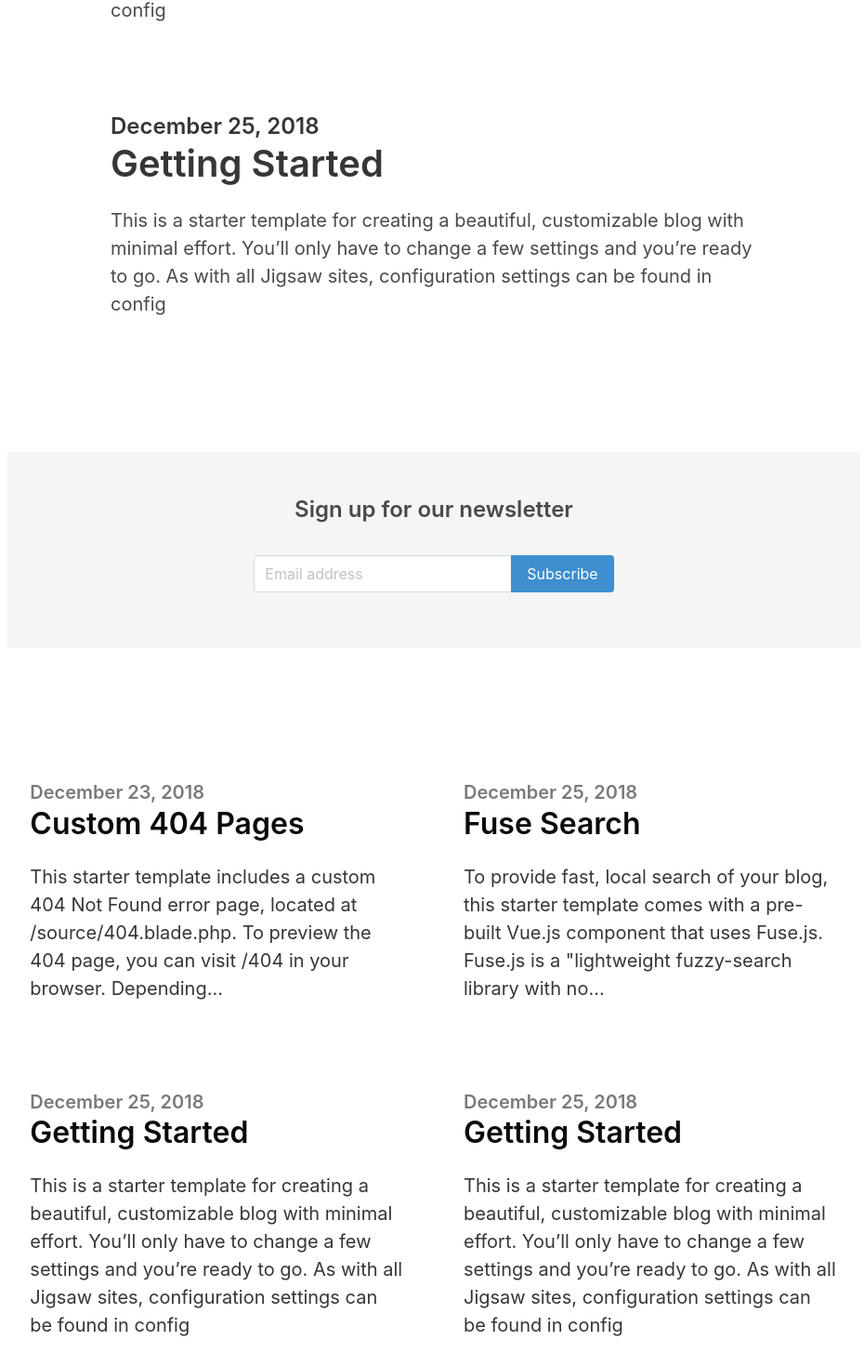
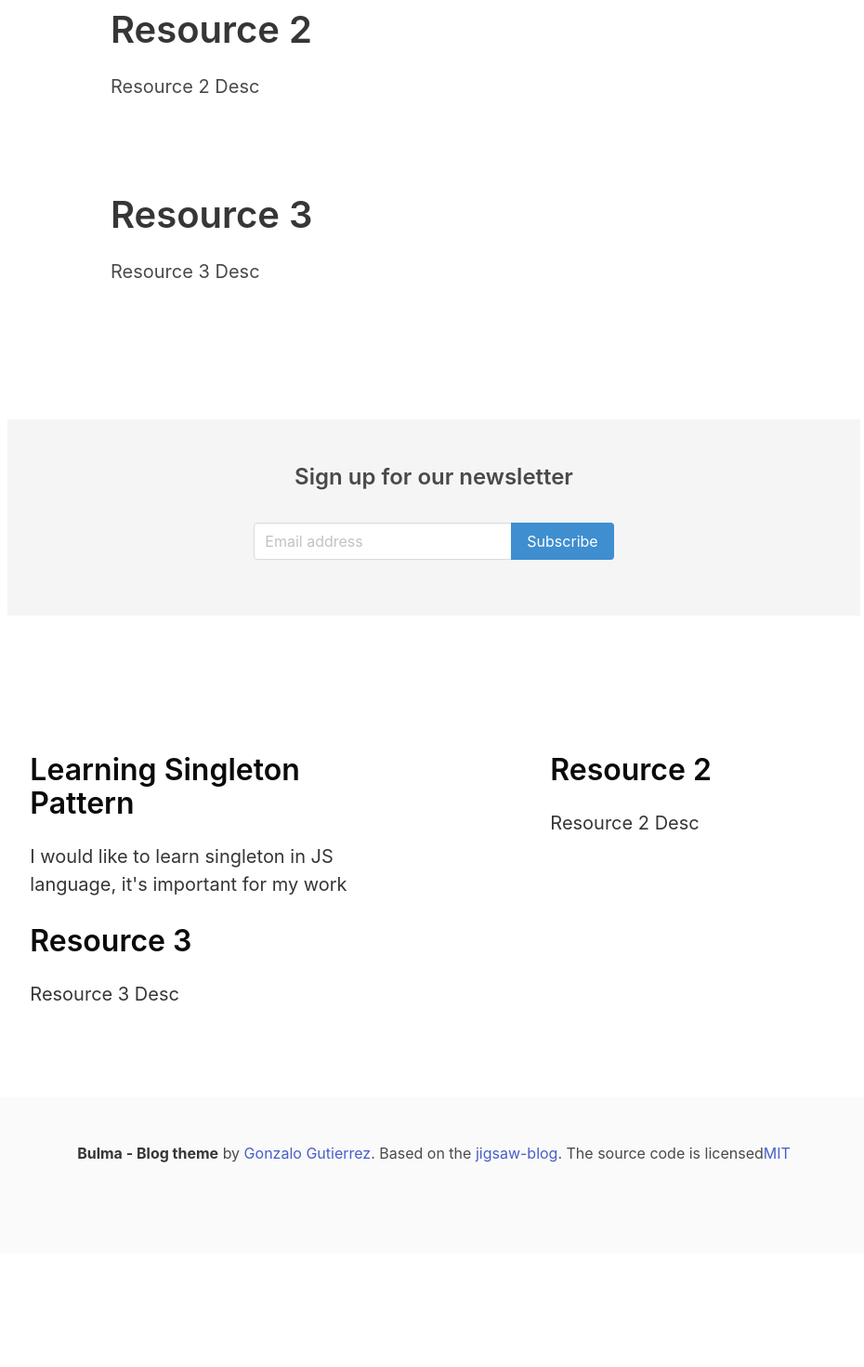
Before and after one commit to alexsumoski/nextjs-resource-management, a Next.js app: page / in a window 1280 px wide. Shown: the part 346-1816 px from the top of the page at 93% size, without its empty margins (173-1103 px from the left). After the commit the page ends 1694 px from the top, so only its background shows below. Built offline with nearby package versions, Linux system fonts and the light colour scheme.

Commit message:
layout section  finish

```diff
--- /dev/null
+++ b/api/data.js
@@ -0,0 +1,32 @@
+export const resources = [
+    {
+      id: "1",
+      title: "Learning Singleton Pattern",
+      description: "I would like to learn singleton in JS language, it's important for my work",
+      link: "https://link.com",
+      image: "https://image.com",
+      priority: 3,
+      timeToFinish: 120,
+      active: true
+    },
+    {
+      id: "2",
+      title: "Resource 2",
+      description: "Resource 2 Desc",
+      link: "https://link.com",
+      image: "https://image.com",
+      priority: 2,
+      timeToFinish: 60,
+      active: false
+    },
+    {
+      id: "3",
+      title: "Resource 3",
+      description: "Resource 3 Desc",
+      link: "https://link.com",
+      image: "https://image.com",
+      priority: 1,
+      timeToFinish: 30,
+      active: false
+    }
+  ]
--- /dev/null
+++ b/components/Layout.js
@@ -0,0 +1,9 @@
+import Navbar from "components/Navbar";
+
+const Layout = ({children}) =>
+  <>
+    <Navbar />
+    { children }
+  </>
+
+export default Layout;
--- a/components/ResourceHighlight.js
+++ b/components/ResourceHighlight.js
@@ -1,40 +1,26 @@
-const ResourceHighlight = () => {
-
+const ResourceHighlight = ({resources}) => {
     return (
       <section className="hero ">
         <div className="hero-body">
           <div className="container">
-            <section className="section">
+            {
+                resources.map(resource => {
+                    return (
+                        <section key={resource.id} className="section">
                             <div className="columns">
                                 <div className="column is-8 is-offset-2">
                                     <div className="content is-medium">
-                    <h2 className="subtitle is-4">December 25, 2018</h2>
-                    <h1 className="title">Getting Started</h1>
-                    <p>This is a starter template for creating a beautiful, customizable blog with minimal
-                      effort. You’ll only have to change a few settings and you’re ready to go. As with all Jigsaw sites,
-                      configuration settings can be found in config</p>
+                                        <h2 className="subtitle is-4">{resource.createdAt}</h2>
+                                        <h1 className="title">{resource.title}</h1>
+                                        <p>{resource.description}</p>
                                     </div>
                                 </div>
                             </div>
                         </section>
-
+                    )
+                })
+            }
             <div className="is-divider"></div>
-
-            <section className="section">
-              <div className="columns">
-                <div className="column is-8 is-offset-2">
-                  <div className="content is-medium">
-                    <h2 className="subtitle is-4">December 25, 2018</h2>
-                    <h1 className="title">Getting Started</h1>
-                    <p>This is a starter template for creating a beautiful, customizable blog with minimal
-                      effort. You’ll only have to change a few settings and you’re ready to go. As with all Jigsaw sites,
-                      configuration settings can be found in config</p>
-                  </div>
-                </div>
-              </div>
-            </section>
-
-
           </div>
         </div>
       </section>
--- a/components/ResourceList.js
+++ b/components/ResourceList.js
@@ -1,61 +1,25 @@
-const ResourceList = () => {
+const ResourceList = ({resources}) => {
+
+    const renderResources = () =>
+      resources.map(resource =>
+        <div key={resource.id} className="column is-5 is-offset-1 ">
+          <div className="content is-medium">
+            <h2 className="subtitle is-5 has-text-grey">{resource.createdAt}</h2>
+            <h1 className="title has-text-black is-3">{resource.title}</h1>
+            <p className="has-text-dark">{resource.description}</p>
+          </div>
+        </div>
+      )
 
     return (
       <section className="hero ">
         <div className="hero-body">
           <div className="container">
-
             <section className="section">
-              <div className="columns is-variable is-8">
-                <div className="column is-5 is-offset-1 ">
-                  <div className="content is-medium">
-                    <h2 className="subtitle is-5 has-text-grey">December 23, 2018</h2>
-                    <h1 className="title has-text-black is-3">Custom 404 Pages</h1>
-                    <p className="has-text-dark">This starter template includes a custom 404 Not Found error page, located at
-                      /source/404.blade.php.
-                      To preview the 404 page, you can visit /404 in your browser. Depending...</p>
-                  </div>
-                </div>
-                <div className="column is-5">
-                  <div className="content is-medium">
-                    <h2 className="subtitle is-5 has-text-grey">December 25, 2018</h2>
-                    <h1 className="title has-text-black is-3">Fuse Search</h1>
-                    <p className="has-text-dark">To provide fast, local search of your blog, this starter template comes with a
-                      pre-built Vue.js
-                      component that uses Fuse.js. Fuse.js is a "lightweight fuzzy-search library with no...</p>
-                  </div>
-                </div>
+              <div className="columns is-multiline is-variable is-8">
+                { renderResources() }
               </div>
             </section>
-
-            <div className="is-divider"></div>
-
-            <section className="section">
-              <div className="columns is-variable is-8">
-                <div className="column is-5 is-offset-1">
-                  <div className="content is-medium">
-                    <h2 className="subtitle is-5 has-text-grey">December 25, 2018</h2>
-                    <h1 className="title has-text-black is-3">Getting Started</h1>
-                    <p className="has-text-dark">This is a starter template for creating a beautiful, customizable blog with
-                      minimal
-                      effort. You’ll only have to change a few settings and you’re ready to go. As with all Jigsaw sites,
-                      configuration settings can be found in config</p>
-                  </div>
-                </div>
-                <div className="column is-5">
-                  <div className="content is-medium">
-                    <h2 className="subtitle is-5 has-text-grey">December 25, 2018</h2>
-                    <h1 className="title has-text-black is-3">Getting Started</h1>
-                    <p className="has-text-dark">This is a starter template for creating a beautiful, customizable blog with
-                      minimal
-                      effort. You’ll only have to change a few settings and you’re ready to go. As with all Jigsaw sites,
-                      configuration settings can be found in config</p>
-                  </div>
-                </div>
-              </div>
-            </section>
-
-
           </div>
         </div>
       </section>
--- a/pages/about.js
+++ b/pages/about.js
@@ -1,6 +1,10 @@
+import Layout from "components/Layout";
+
 function About() {
     return (
-        <h1>About</h1>
+        <Layout>
+            <h1>I am about page</h1>
+        </Layout>
     )
 }
 
--- a/pages/index.js
+++ b/pages/index.js
@@ -1,19 +1,21 @@
-import Navbar from "components/Navbar";
 import ResourceHighlight from "components/ResourceHighlight";
 import Newsletter from "components/Newsletter";
 import ResourceList from "components/ResourceList";
 import Footer from "components/Footer";
+import Layout from "components/Layout";
+import { resources } from "api/data";
 
 function Home() {
 
   return (
-    <>
-      <Navbar />
-      <ResourceHighlight />
+    <Layout>
+      <ResourceHighlight
+        resources={resources} />
       <Newsletter />
-      <ResourceList />
+      <ResourceList
+        resources={resources} />
       <Footer />
-    </>
+    </Layout>
   )
 }
 
```
Lines whose indentation alone changed are shown as unchanged.
